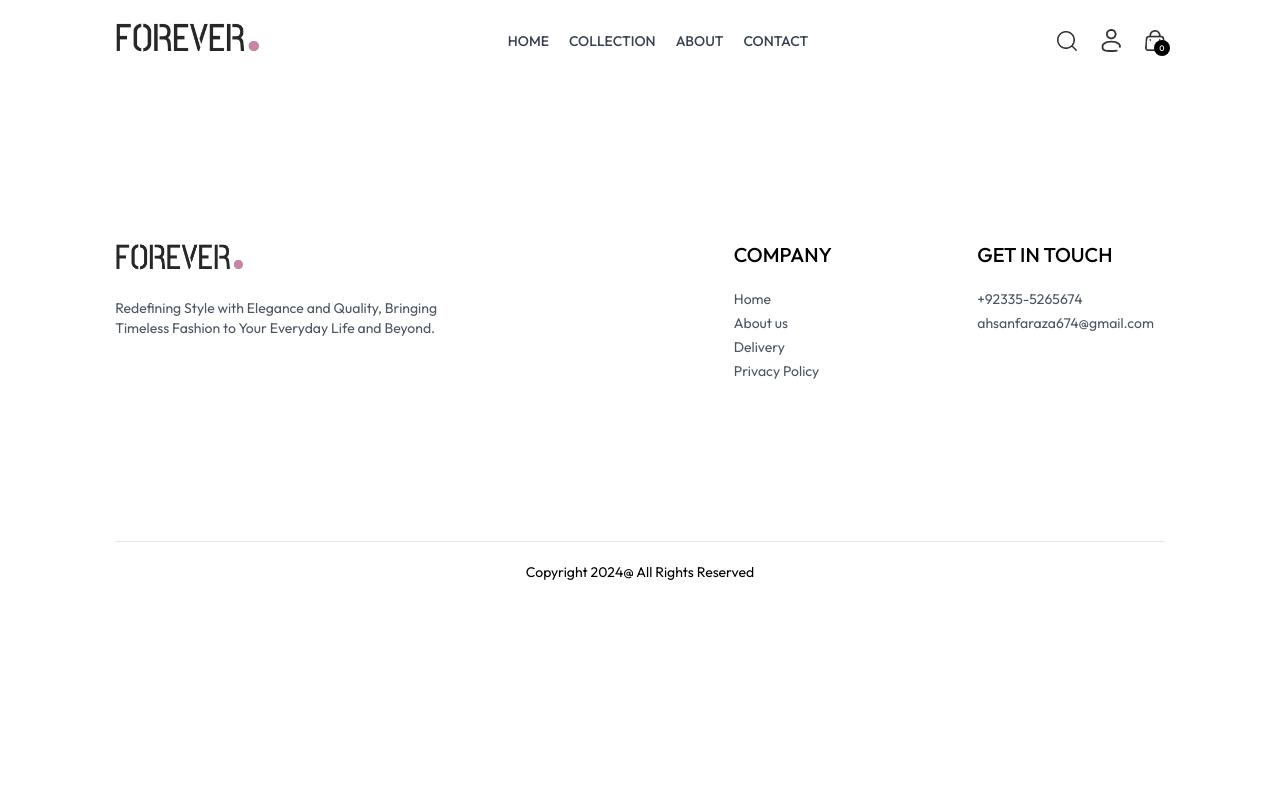
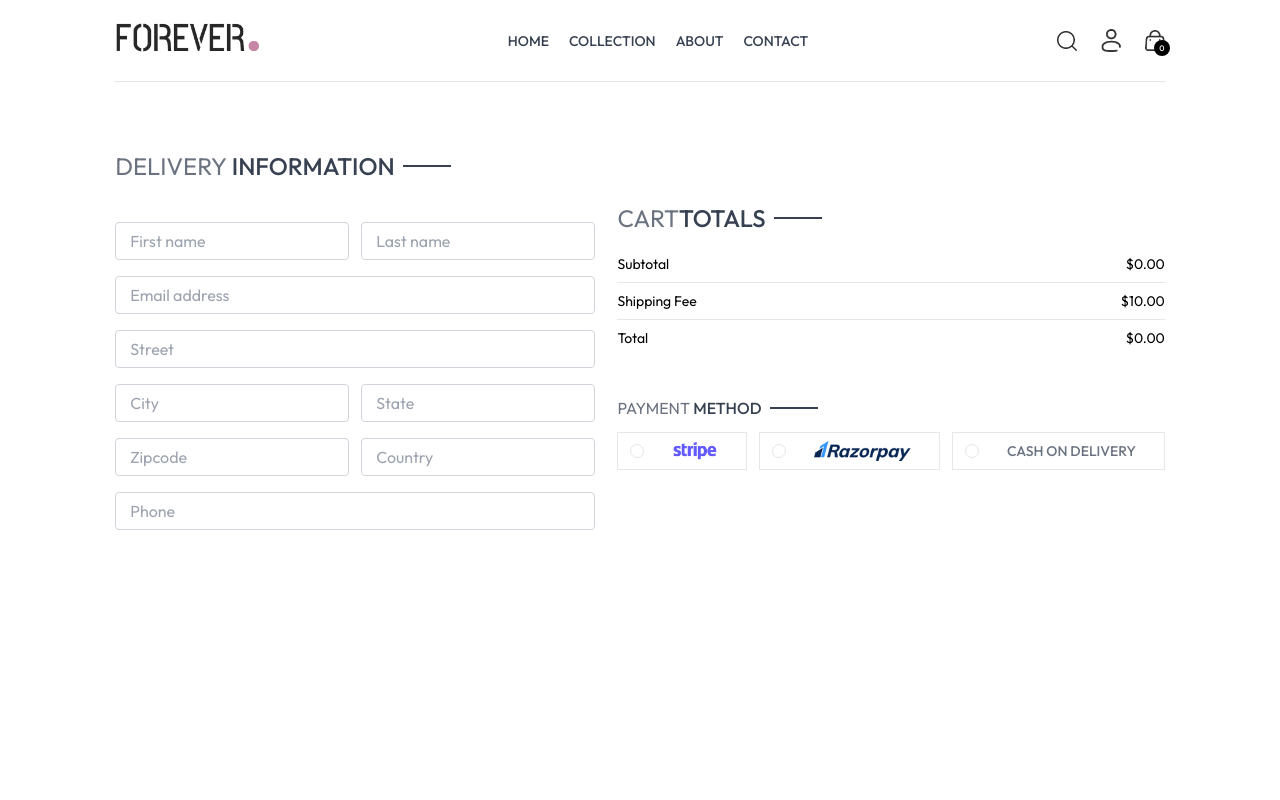
Before and after one commit to Gul-Sher-Khan/FOREVER, a React (Vite) app: page /place-order in a window 1280 px wide. Shown: the top 800 px of the page. Built offline with nearby package versions, Linux system fonts and the light colour scheme.

Commit message:
PLACE ORDER STYLING COMPLETED NOW WORKING ON PAYMENT METHOD LOGIC

```diff
--- a/src/pages/Cart.jsx
+++ b/src/pages/Cart.jsx
@@ -5,7 +5,7 @@ import { assets } from "../assets/assets";
 import CartTotal from "../components/CartTotal";
 
 const Cart = () => {
-  const { products, currency, cartItems, updateQuantity } =
+  const { products, currency, cartItems, updateQuantity, navigate } =
     useContext(ShopContext);
   const [cartData, setCartData] = useState([]);
   useEffect(() => {
@@ -92,7 +92,12 @@ const Cart = () => {
         <div className="w-full sm:w-[450px]">
           <CartTotal />
           <div className="w-full text-end">
-            <button className="bg-black text-white text-sm my-8 px-8 py-3">PROCEED TO CHECKOUT</button>
+            <button
+              onClick={() => navigate("/place-order")}
+              className="bg-black text-white text-sm my-8 px-8 py-3"
+            >
+              PROCEED TO CHECKOUT
+            </button>
           </div>
         </div>
       </div>
--- a/src/pages/PlaceOrder.jsx
+++ b/src/pages/PlaceOrder.jsx
@@ -1,8 +1,95 @@
+import Title from "../components/Title";
+import CartTotal from "../components/CartTotal";
+import { assets } from "../assets/assets";
 
 const PlaceOrder = () => {
   return (
-    <div></div>
-  )
-}
+    <div className="flex flex-col sm:flex-row justify-between gap-4 pt-5 sm:pt-14 min-h-[80vh] border-t">
+      {/* ------------------Left SIDE---------------------- */}
+      <div className="flex flex-col gap-4 w-full sm:max-w-[480px]">
+        <div className="text-xl sm:text-2xl my-3">
+          <Title text1={"DELIVERY"} text2={" INFORMATION"} />
+        </div>
+        <div className="flex gap-3">
+          <input
+            className="border border-gray-300 rounded py-1.5 px-3.5 w-full"
+            type="text"
+            placeholder="First name"
+          />
+          <input
+            className="border border-gray-300 rounded py-1.5 px-3.5 w-full"
+            type="text"
+            placeholder="Last name"
+          />
+        </div>
+        <input
+          className="border border-gray-300 rounded py-1.5 px-3.5 w-full"
+          type="email"
+          placeholder="Email address"
+        />
+        <input
+          className="border border-gray-300 rounded py-1.5 px-3.5 w-full"
+          type="text"
+          placeholder="Street"
+        />
+        <div className="flex gap-3">
+          <input
+            className="border border-gray-300 rounded py-1.5 px-3.5 w-full"
+            type="text"
+            placeholder="City"
+          />
+          <input
+            className="border border-gray-300 rounded py-1.5 px-3.5 w-full"
+            type="text"
+            placeholder="State"
+          />
+        </div>
+        <div className="flex gap-3">
+          <input
+            className="border border-gray-300 rounded py-1.5 px-3.5 w-full"
+            type="number"
+            placeholder="Zipcode"
+          />
+          <input
+            className="border border-gray-300 rounded py-1.5 px-3.5 w-full"
+            type="text"
+            placeholder="Country"
+          />
+        </div>
+        <input
+          className="border border-gray-300 rounded py-1.5 px-3.5 w-full"
+          type="number"
+          placeholder="Phone"
+        />
+      </div>
 
-export default PlaceOrder
+      {/* ------------------Right SIDE---------------------- */}
+      <div className="mt-8">
+        <div className="mt-8 min-w-80">
+          <CartTotal />
+        </div>
+
+        <div className="mt-12">
+          <Title text1={"PAYMENT"} text2={" METHOD"} />
+          {/* -------------------- PAYMENT METHOD SELECTION ------------------- */}
+          <div className="flex gap-3 flex-col lg:flex-row">
+            <div className="flex items-center gap-3 border p-2 px-3 cursor cursor-pointer">
+              <p className={`min-w-3.5 h-3.5 border rounded-full`}></p>
+              <img className="h-5 mx-4" src={assets.stripe_logo} alt="" />
+            </div>
+            <div className="flex items-center gap-3 border p-2 px-3 cursor cursor-pointer">
+              <p className={`min-w-3.5 h-3.5 border rounded-full`}></p>
+              <img className="h-5 mx-4" src={assets.razorpay_logo} alt="" />
+            </div>
+            <div className="flex items-center gap-3 border p-2 px-3 cursor cursor-pointer">
+              <p className={`min-w-3.5 h-3.5 border rounded-full`}></p>
+              <p className="text-gray-500 text-sm font-medium mx-4">CASH ON DELIVERY</p>
+            </div>
+          </div>
+        </div>
+      </div>
+    </div>
+  );
+};
+
+export default PlaceOrder;
```
